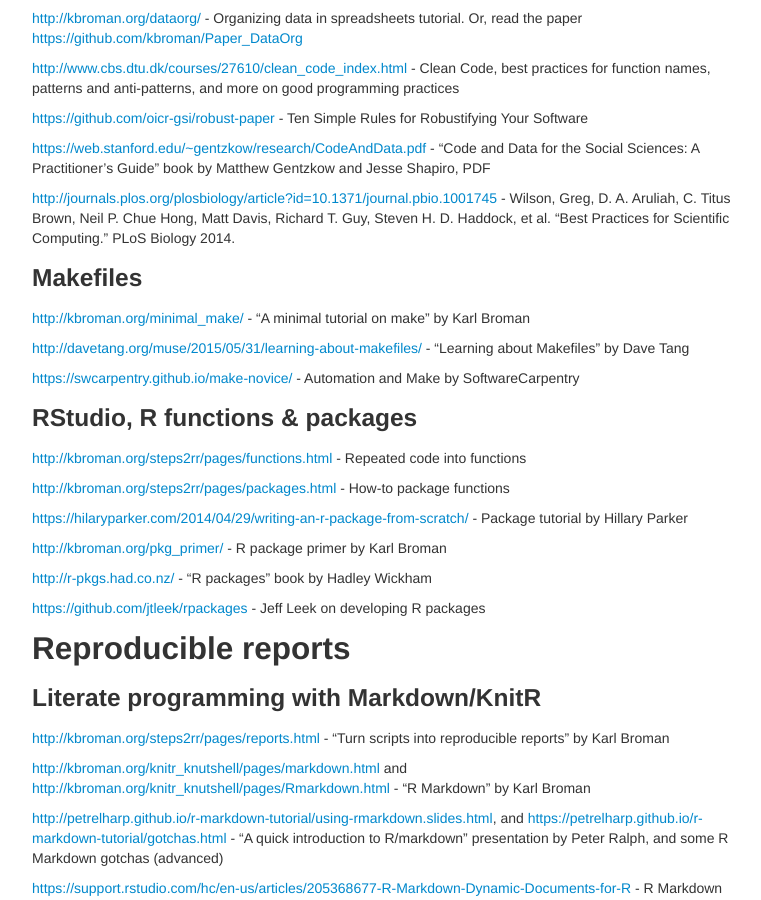
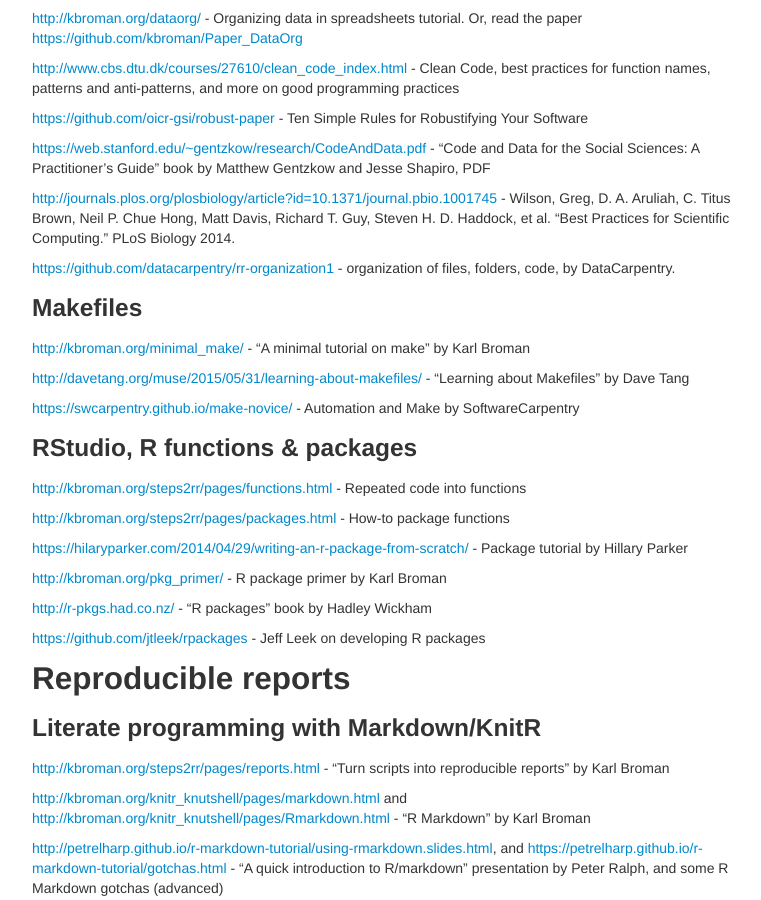
Before and after one commit to mdozmorov/BIOS692, a Jekyll site: the page built from pages/references.md, in a window 1280 px wide and 900 px high, scrolled down 1854 px. Shown: the whole window, without its empty margins (258-1019 px from the left). Built offline with Jekyll 4.4.1, drawn with Linux system fonts in a browser that asks for light colours.

Commit message:
Add organization tutorial link

```diff
--- a/pages/references.md
+++ b/pages/references.md
@@ -90,6 +90,8 @@ title: References, "Reproducible research tools" course, BIOS 692
 [https://web.stanford.edu/~gentzkow/research/CodeAndData.pdf](https://web.stanford.edu/~gentzkow/research/CodeAndData.pdf) - "Code and Data for the Social Sciences: A Practitioner’s Guide" book by Matthew Gentzkow and Jesse Shapiro, PDF
 
 [http://journals.plos.org/plosbiology/article?id=10.1371/journal.pbio.1001745](http://journals.plos.org/plosbiology/article?id=10.1371/journal.pbio.1001745) - Wilson, Greg, D. A. Aruliah, C. Titus Brown, Neil P. Chue Hong, Matt Davis, Richard T. Guy, Steven H. D. Haddock, et al. “Best Practices for Scientific Computing.” PLoS Biology 2014.
+
+[https://github.com/datacarpentry/rr-organization1](https://github.com/datacarpentry/rr-organization1) - organization of files, folders, code, by DataCarpentry.
 
 ### Makefiles {#make}
 
```
